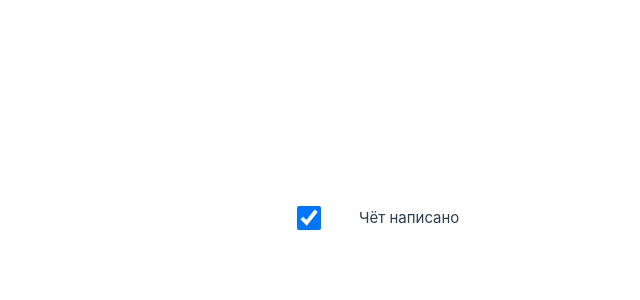
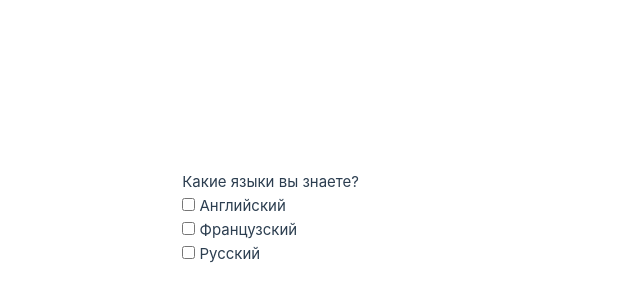
Before and after one commit to LeoonWi/Vue3_Exercises, a Vue app: page / in a window 1280 px wide. Shown: the part 182-482 px from the top of the page, without its empty margins (281-921 px from the left). Built offline with nearby package versions, Linux system fonts and the light colour scheme.

Commit message:
Массив checkbox

```diff
--- a/src/App.vue
+++ b/src/App.vue
@@ -2,7 +2,7 @@
   export default {
     data() {
       return {
-        checked: true,
+        arr: [],
       }
     },
     methods: {
@@ -12,8 +12,15 @@
 </script>
 
 <template>
-  <input type="checkbox" v-model="checked">
-  <p v-if="checked">Чёт написано</p>
+  <p>Какие языки вы знаете?</p><br>
+  <div>
+    <label><input type="checkbox" v-model="arr" value="Английский"> Английский</label><br>
+    <label><input type="checkbox" v-model="arr" value="Французский"> Французский</label><br>
+    <label><input type="checkbox" v-model="arr" value="Русский"> Русский</label><br>
+  </div>
+  <ul>
+    <li v-for="elem in arr">{{ elem }}</li>
+  </ul>
 </template>
 
 <style>
```
